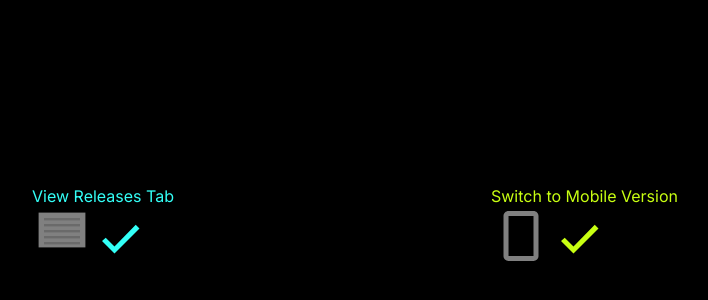
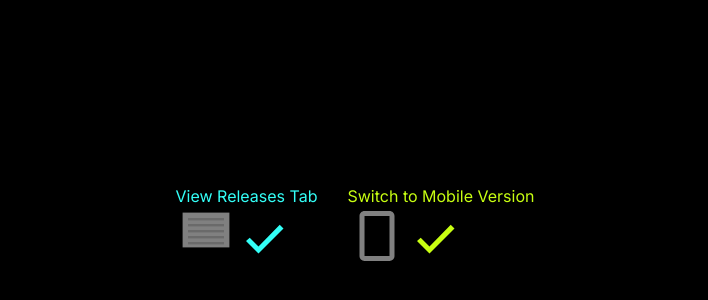
Before and after one commit to EuroSzymon/euroszymon.github.io, a plain HTML site: page index.html in a window 1280 px wide. Shown: the part 172-472 px from the top of the page, without its empty margins (285-993 px from the left). Drawn offline with Linux system fonts and the light colour scheme.

Commit message:
gap implementation instead of using margin-left and margin-right

```diff
--- a/index.html
+++ b/index.html
@@ -12,10 +12,11 @@ body {
     background-color: black;
     height: 100vh;
     display: flex;
-    justify-content: space-evenly;
+    justify-content: center;
     align-items: center;
     overflow: hidden;
     font-family: 'Inter', sans-serif;
+    gap: 30px;
 }
 
         .container {
```
